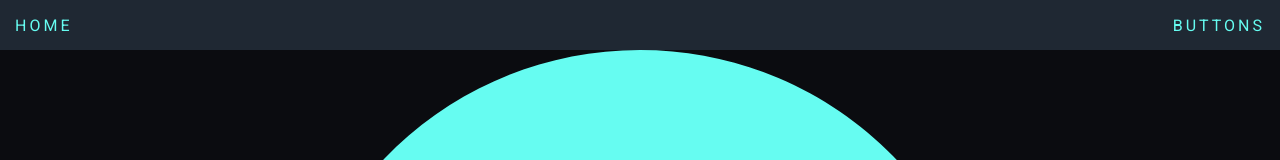
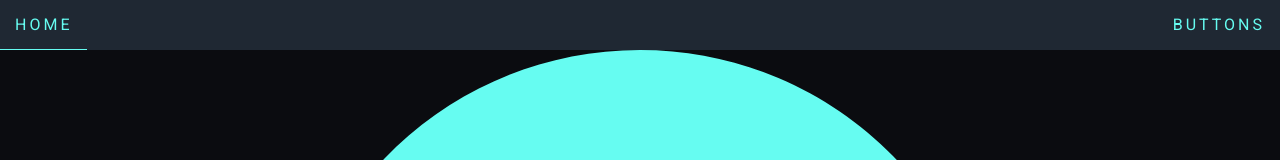
Before and after one commit to kikita13/NextJS, a Next.js app: page / in a window 1280 px wide. Shown: the top 160 px of the page. Built offline with nearby package versions, Linux system fonts and the light colour scheme.

Commit message:
dynamic menu active

```diff
--- a/components/Buttons/Layout/AppBarItems/NavButtons.jsx
+++ b/components/Buttons/Layout/AppBarItems/NavButtons.jsx
@@ -1,12 +1,15 @@
 import Link from "next/link";
 import { BUTTONS } from '@consts/nav-links'
+import { useRouter } from "next/router";
 
 
 export const NavButtons = ( { styles } ) => {
+  const {pathname} = useRouter();
+
   return (
     <Link href={BUTTONS}>
       <li
-        className={styles.navItem}
+        className={pathname == '/buttons' ? `${styles.navItem}  ${styles.active}`: styles.navItem}
       >
         Buttons
       </li>
--- a/components/Buttons/Layout/AppBarItems/NavHome.jsx
+++ b/components/Buttons/Layout/AppBarItems/NavHome.jsx
@@ -1,13 +1,13 @@
 import { HOME } from "@consts/nav-links";
 import Link from "next/link";
+import { useRouter } from "next/router";
 
 export const NavHome = ( { styles } ) => {
+  const {pathname} = useRouter();
   return (
     <Link href={HOME}>
       <li
-        className={
-          `${styles.navLogo} ${styles.navItem}`
-      }>
+        className={pathname == '/' ? `${styles.navItem}  ${styles.active}`: styles.navItem}>
         Home
       </li>
     </Link>
--- a/components/HomePage/HomePage.jsx
+++ b/components/HomePage/HomePage.jsx
@@ -13,8 +13,6 @@ export const HomePage = () => {
         className={styles.image}
         src='/github-icon.svg'
         layout='fill'
-        placeholder="blur"
-        blurDataURL='base64'
         alt='GitHub icon'
         />
         <Link href={GIT_HUB}>
--- a/styles/Layout/AppBar.module.css
+++ b/styles/Layout/AppBar.module.css
@@ -20,4 +20,10 @@
   list-style: none;
   padding: var(--nav-padding);
   cursor: pointer;
+  border-bottom: 1px solid transparent;
+
 }
+
+.active {
+  border-bottom: 1px solid var(--text-primary-color);
+}
```
